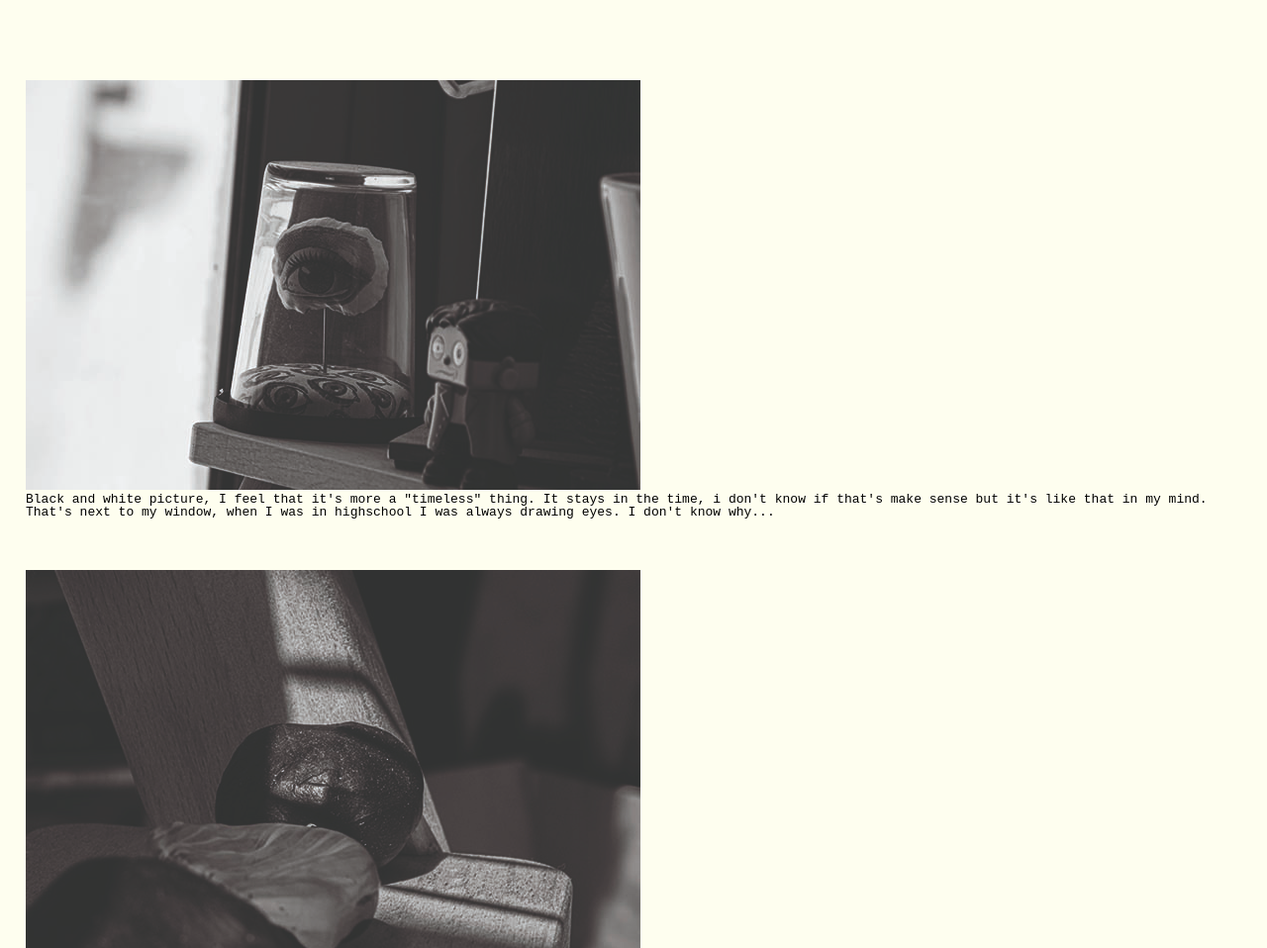
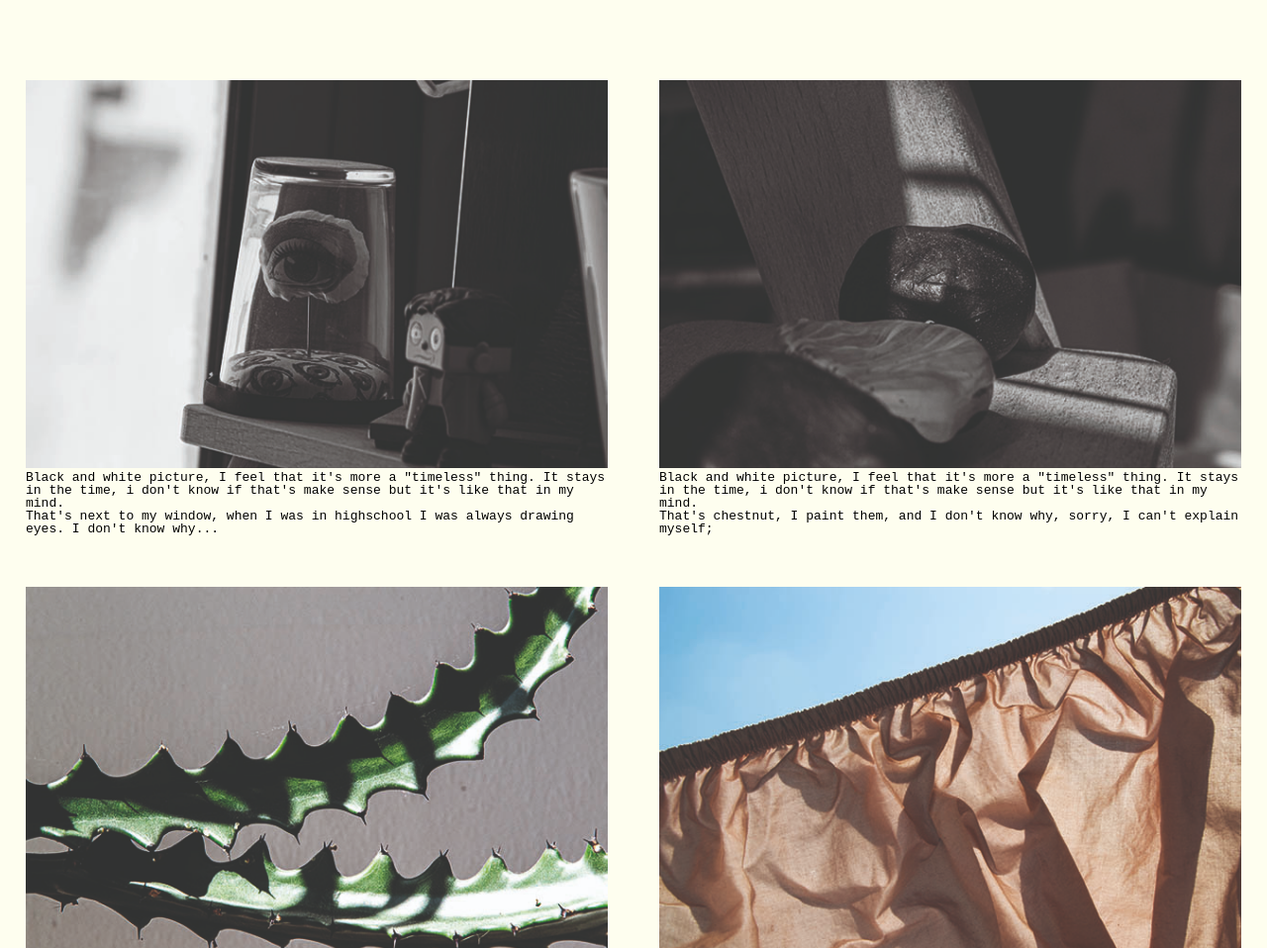
Before and after one commit to mam51/portfolio_2020, a plain HTML site: page index.html in a window 1280 px wide. Shown: the part 642-1600 px from the top of the page at 99% size. Drawn offline with Linux system fonts and the light colour scheme.

Commit message:
Fifth commit

```diff
--- a/css/master.css
+++ b/css/master.css
@@ -4,11 +4,9 @@ body{
 }
 
 .project-feature-content{
-  object-fit: cover;
 display: flex;
 flex-wrap: wrap;
 justify-content: space-evenly;
-flex-basis: 500px;
 }
 
 .project-feature{
@@ -59,7 +57,7 @@ flex-shrink: 1;
 }
 
 .toggle-menu{
-  padding: 1em;
+padding: 1em;
 margin: 10px;
 margin-bottom: auto;
 
@@ -117,3 +115,7 @@ width : 50%;
   display: block;
   margin-bottom: 10em;
 }
+
+.project-feature img{
+width: 100%;
+}
```
